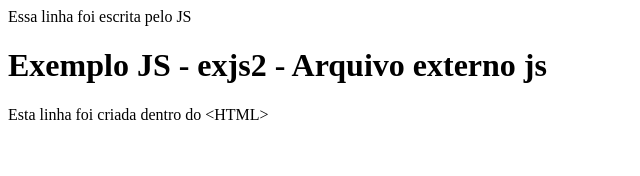
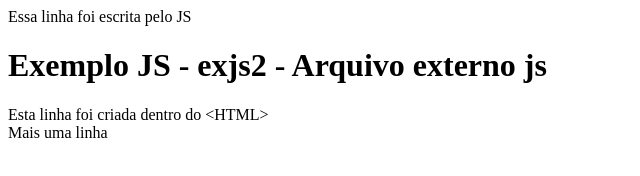
Before and after one commit to sandroaf/devsjs2024, a plain HTML site: page exjs2.html in a window 1280 px wide. Shown: the whole page, without its empty margins (0-640 px from the left). Drawn offline with Linux system fonts and the light colour scheme.

Commit message:
Update exjs2.html

```diff
--- a/exjs2.html
+++ b/exjs2.html
@@ -9,5 +9,7 @@
 <body>
     <h1>Exemplo JS - exjs2 - Arquivo externo js</h1>
     Esta linha foi criada dentro do &lt;HTML&gt;
+    <br>
+    Mais uma linha
 </body>
 </html>
```
